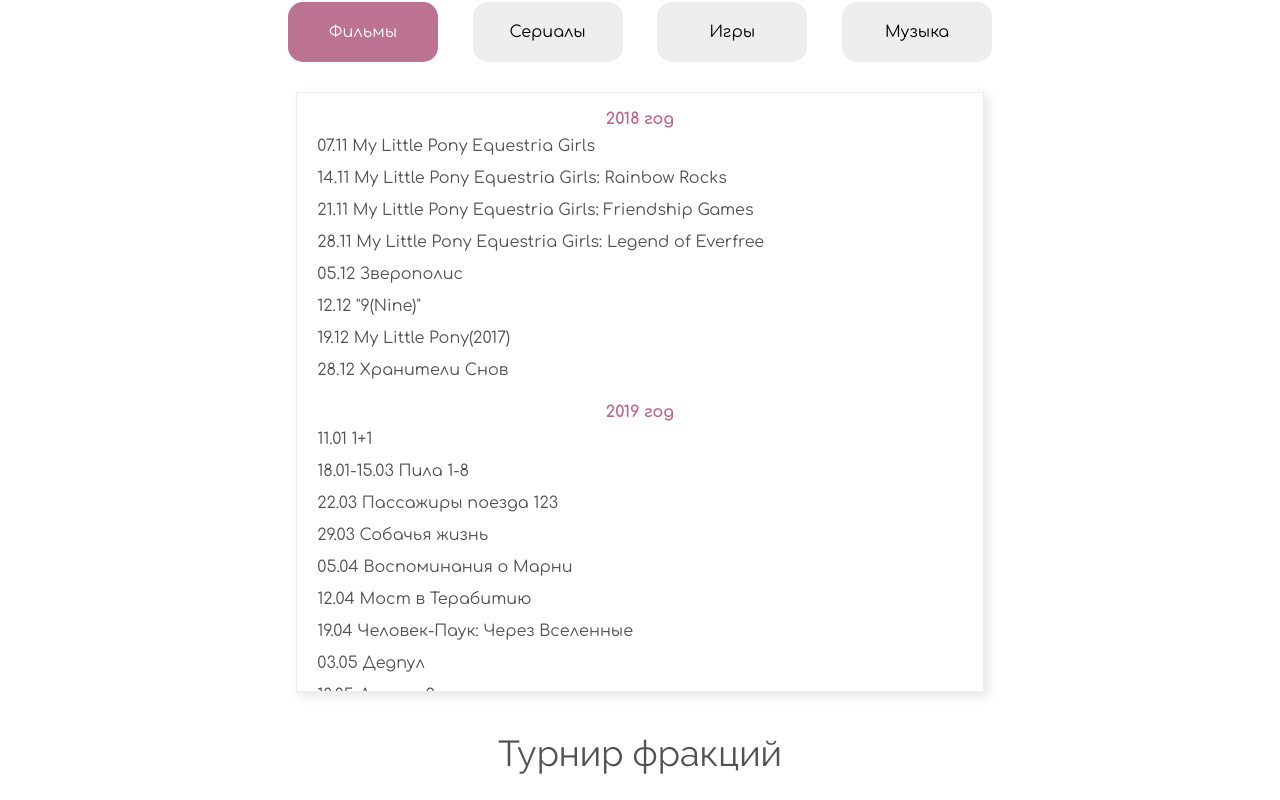
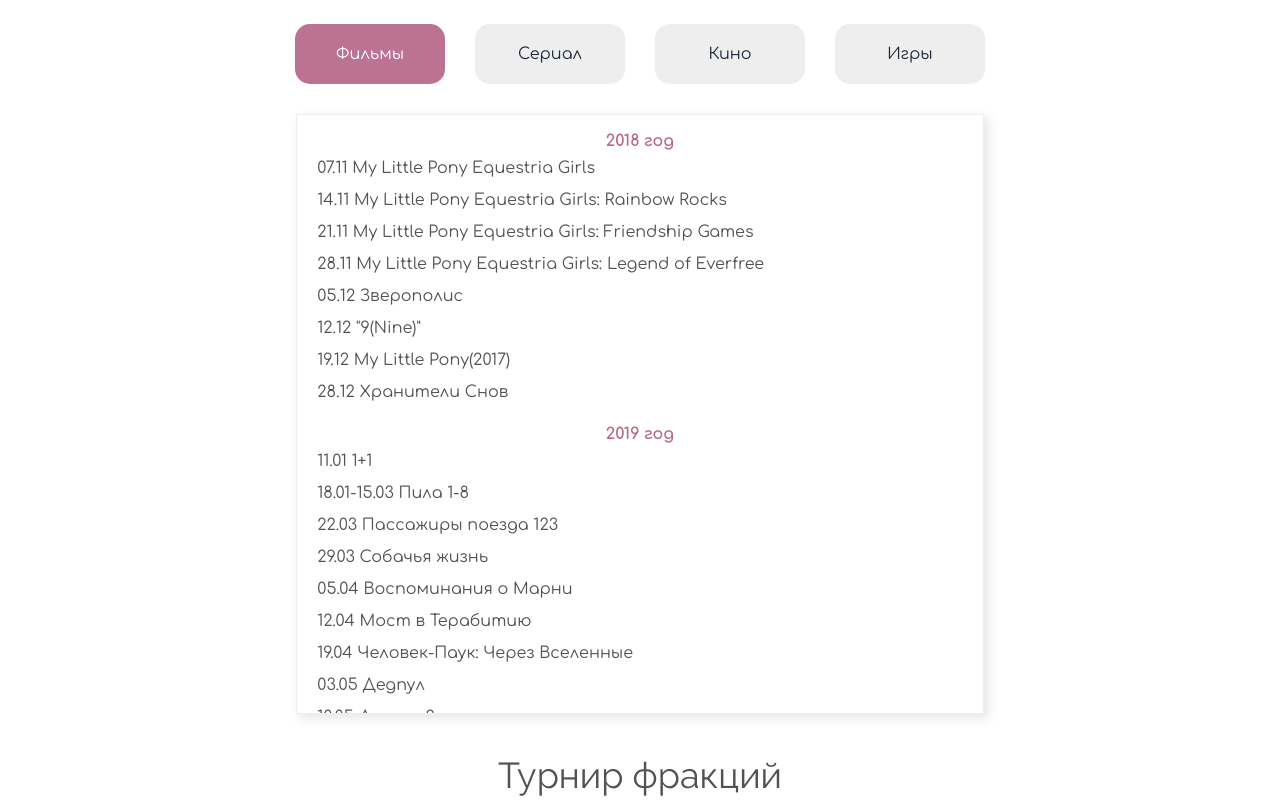
Before and after one commit to IsaAgverdiev/Shirogo, a website: page app/room.html in a window 1280 px wide. Shown: the part 185-985 px from the top of the page. Drawn offline with nearby package versions, Linux system fonts and the light colour scheme; files that its build step writes are made by us from their sources.

Commit message:
room/update radiobuttons

```diff
--- a/app/js/main.js
+++ b/app/js/main.js
@@ -1,5 +1,6 @@
 
-$(function () {
+$(document).ready(function () {
+	//  **slider-manga
 	$('.slider-manga').slick({
 		slidesToShow: 1,
 		slidesToScroll: 1,
@@ -24,17 +25,34 @@
 		slidesToShow: 1,
 		slidesToScroll: 1,
 	});
+	//  **slider-manga
 
-	let buttonFilm		= document.getElementById('button-film'),
-			buttonSerial	= document.getElementById('button-serial'),
-			buttonGame		= document.getElementById('button-game'),
-			buttonMusic		= document.getElementById('button-music');
 
-	let film		= document.getElementById('film'),
-			serial	= document.getElementById('serial'),
-			game		= document.getElementById('game'),
-			music		= document.getElementById('music');
+	// **radiobuttons
+	$.each($('.radiobuttons__item'), function (index, val) {
+		if ($(this).find('input').prop('checked') == true) {
+			$(this).addClass('active');
+		}
+	});
+	$(document).on('click', '.radiobuttons__item', function (event) {
+		$(this).parents('.information-menu__radiobuttons').find('.radiobuttons__item').removeClass('active');
+		$(this).parents('.information-menu__radiobuttons').find('.radiobuttons__item input').prop('checked', false);
+		$(this).toggleClass('active');
+		$(this).find('input').prop('checked', true);
+		return false;
+	});
 
+	// vars
+	let buttonFilm = document.getElementById('button-film'),
+		buttonSerial = document.getElementById('button-serial'),
+		buttonGame = document.getElementById('button-game'),
+		buttonMusic = document.getElementById('button-music');
+
+	let film = document.getElementById('film'),
+		serial = document.getElementById('serial'),
+		game = document.getElementById('game'),
+		music = document.getElementById('music');
+	// vars
 
 	// film
 	buttonFilm.onclick = function () {
@@ -64,8 +82,9 @@
 		serial.classList.add('hide');
 		game.classList.add('hide');
 	};
+	// **radiobuttons
 
-// tournament fract
+	// **tournament fract
 	// select numder TF
 	var filter_select_month = document.getElementById('js-select-month');
 	var filter_select_weeks = document.getElementById('tournament__header-week');
@@ -111,6 +130,7 @@
 			}
 		}
 	};
+	// **tournament fract
 
 	// Модальное окно
 
--- a/app/room.html
+++ b/app/room.html
@@ -50,50 +50,28 @@
 
 		<main class="main">
 			<section class="information">
-				<div class="container">
+				< class="container">
 					<h1 class="title">Списки с некоторой информацией</h1>
 					<div class="information-menu">
-						<form>
-							<button class="information-menu__item button-film" id="button-film" autofocus type="button"
-								onclick="getData()">
-								<span class="information-menu__item-name">Фильмы</span>
-							</button>
-							<button class="information-menu__item button-serial" id="button-serial" type="button" onclick="getData()">
-								<span class="information-menu__item-name">Сериалы</span>
-							</button>
-							<button class="information-menu__item button-game" id="button-game" type="button" onclick="getData()">
-								<span class="information-menu__item-name">Игры</span>
-							</button>
-							<button class="information-menu__item button-music" id="button-music" type="button" onclick="getData()">
-								<span class="information-menu__item-name">Музыка</span>
-							</button>
-						</form>
+						<div class="information-menu__radiobuttons">
+							<div class="radiobuttons__item" id="button-film">
+								<span>Фильмы</span>
+								<input type="radio" name="nameradio" value="film" checked>
+							</div>
+							<div class="radiobuttons__item" id="button-serial">
+								<span>Сериал</span>
+								<input type="radio" name="nameradio" value="serial">
+							</div>
+							<div class="radiobuttons__item" id="button-game">
+								<span>Кино</span>
+								<input type="radio" name="nameradio" value="game">
+							</div>
+							<div class="radiobuttons__item" id="button-music">
+								<span>Игры</span>
+								<input type="radio" name="nameradio" value="music">
+							</div>
+						</div>
 					</div>
-
-					<!-- <div class="information-menu">
-							<div class="form-group">
-								<div>
-									<input type="radio" value="1" name="list" class="information-menu__item button-film" id="button-film"
-										checked>
-									<span class="information-menu__item-name">Фильмы</span>
-								</div>
-								<div>
-									<input type="radio" value="2" name="list" class="information-menu__item button-serial"
-										id="button-serial">
-									<span class="information-menu__item-name">Сериалы</span>
-								</div>
-								<div>
-									<input type="radio" value="3" name="list" class="information-menu__item button-game" id="button-game">
-									<span class="information-menu__item-name">Игры</span>
-								</div>
-								<div>
-									<input type="radio" value="4" name="list" class="information-menu__item button-music"
-										id="button-music">
-									<span class="information-menu__item-name">Музыка</span>
-								</div>
-							</div>
-						</div> -->
-				</div>
 			</section>
 
 			<section class="information-list">
--- a/app/scss/blocks/room/information.scss
+++ b/app/scss/blocks/room/information.scss
@@ -1,39 +1,41 @@
-.information-menu {
-	margin: 0 0 30px 0;
+.information-menu__radiobuttons {
 	display: flex;
+	flex-direction: row;
 	justify-content: center;
-	align-items: center;
 
-	&__item {
-		// display: flex;
-		// align-items: center;
-		// justify-content: center;
-		border-radius: 15px;
-		background-color: $grey-light;
-		padding: 0;
+	.radiobuttons__item {
+		position: relative;
 		width: 150px;
 		height: 60px;
-		font-size: 16px;
+		background-color: $grey-light;
+		color: $blue-light;
+		border-radius: 15px;
+		margin-bottom: 30px;
+		cursor: pointer;
+		transition: .2s;
 
-		&:focus {
+		&+.radiobuttons__item {
+			margin-left: 30px;
+		}
+
+		& input {
+			display: none;
+		}
+
+		& span {
+			position: absolute;
+			left: 50%;
+			top: 50%;
+			transform: translate(-50%, -50%);
+		}
+
+		&.active {
 			background-color: $pink-light;
 			color: #fff;
 		}
 	}
 }
 
-.information-menu__item+.information-menu__item {
-	margin-left: 30px;
-}
-
-// TODO
-.form-group {
-	display: flex;
-	justify-content: center;
-	align-items: center;
-}
-
-// TODO
 
 .area {
 	border: 1px solid $grey-light;
--- a/app/scss/blocks/room/tournament.scss
+++ b/app/scss/blocks/room/tournament.scss
@@ -103,16 +103,9 @@
 	}
 }
 
-// first selected
-.tournament-area__inner:not(:first-child) {
-	display: none;
-}
-
 .tf2 {
 	display: none;
 }
-
-
 
 .tournament-area__inner-title {
 	color: $pink;
```
Also changed, not shown: app/css/style.min.css, app/js/main.min.js, app/scss/blocks/room/information-list.scss (deleted). Lines whose indentation alone changed are shown as unchanged.
